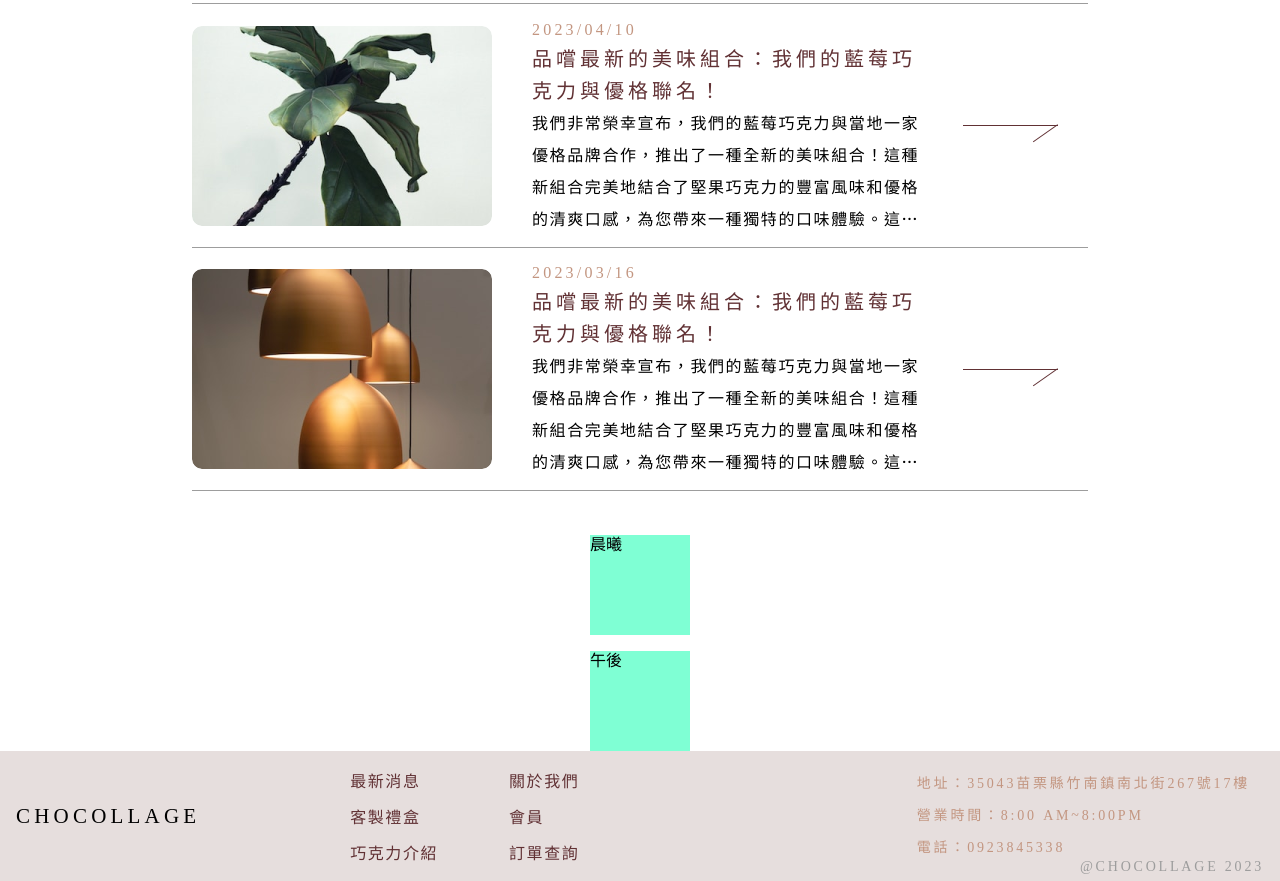
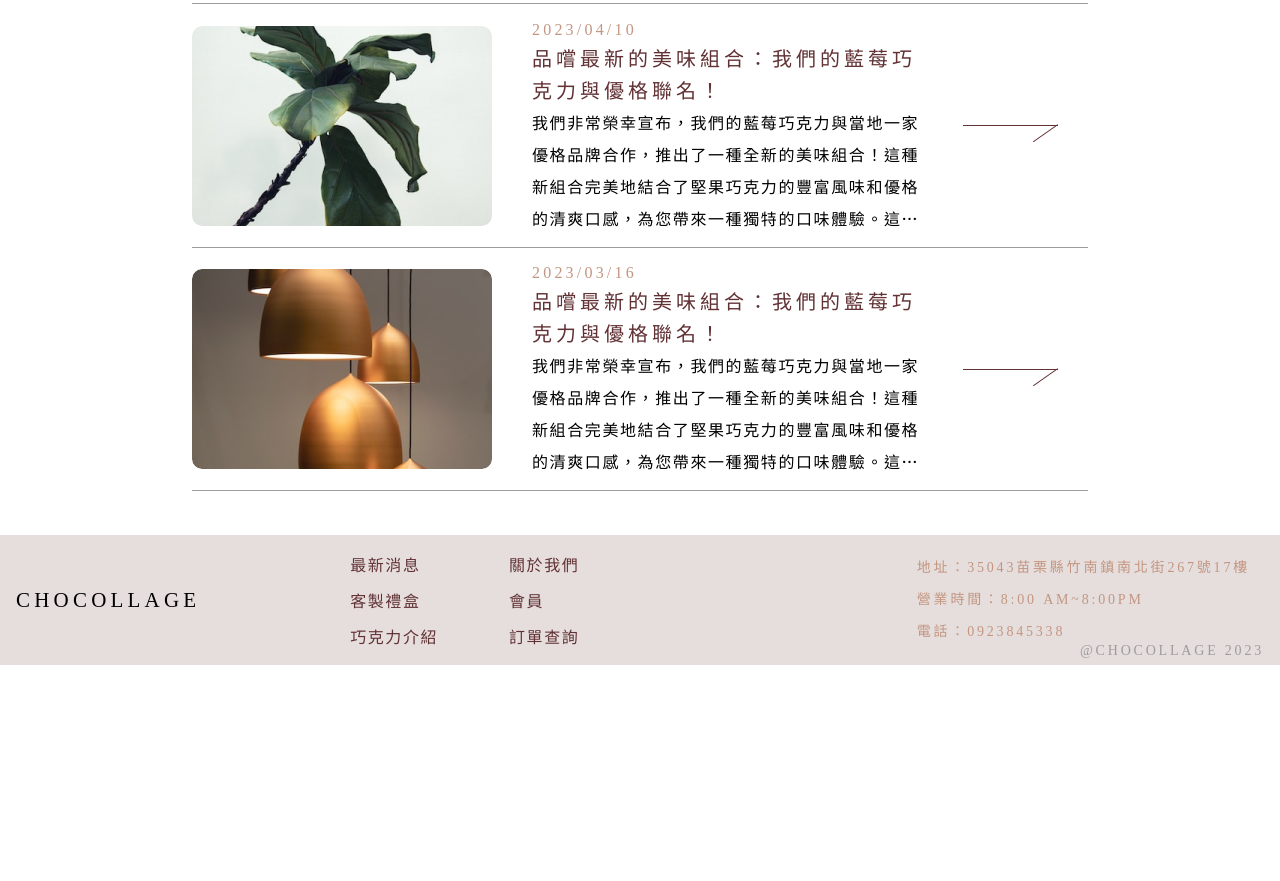
Before and after one commit to kmymari59/project2git, a plain HTML site: page news.html in a window 1280 px wide. Shown: the part 1231-2112 px from the top of the page. After the commit the page ends 1896 px from the top, so only its background shows below. Drawn offline with nearby package versions, Linux system fonts and the light colour scheme; a web font is replaced by a local one.

Commit message:
更新-new_跳轉測試

```diff
--- a/news.html
+++ b/news.html
@@ -156,10 +156,6 @@
 
             </div>
         </section>
-
-        <div class="morning" style="width: 100px; height: 100px; background-color: aquamarine;"> 晨曦</div>
-        <br>
-        <div class="afternoon" style="width: 100px; height: 100px; background-color: aquamarine;"> 午後</div>
     </main>
 
 
@@ -197,7 +193,7 @@
 <script src="https://code.jquery.com/jquery-3.7.0.min.js"
     integrity="sha256-2Pmvv0kuTBOenSvLm6bvfBSSHrUJ+3A7x6P5Ebd07/g=" crossorigin="anonymous"></script>
 <script src="JS/hamburger.js"></script>
-<script src="JS/new_test.js"></script>
+
 
 </body>
 
```
